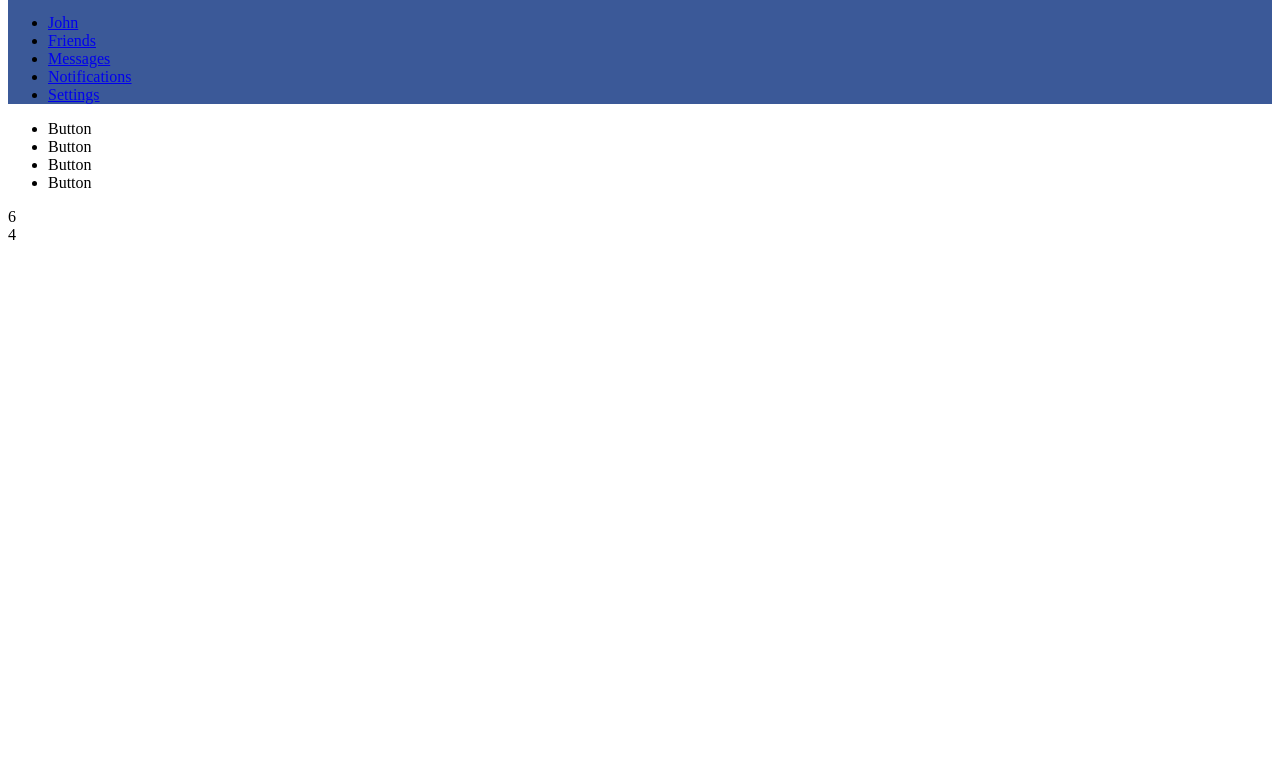
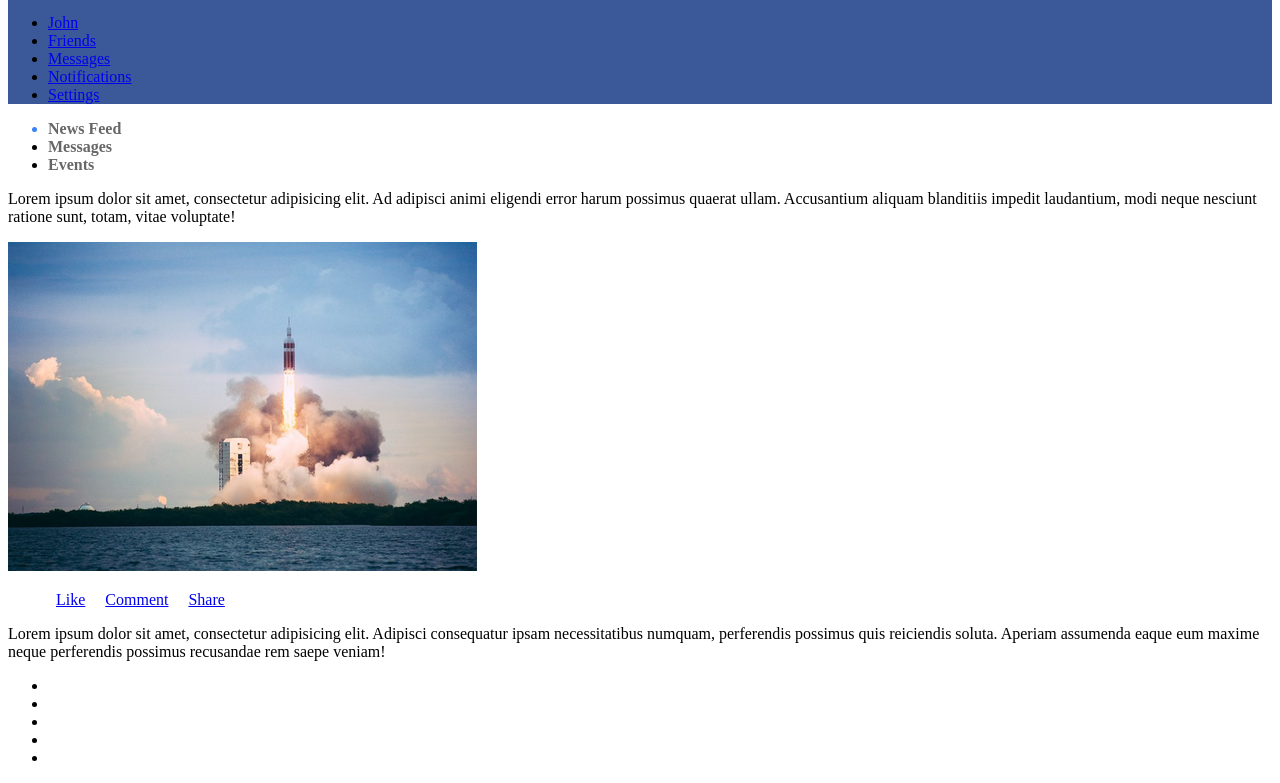
Before and after one commit to thingslab/fb-materialized, a website: page index.html in a window 1280 px wide. Shown: the part 28-811 px from the top of the page. Drawn offline with nearby package versions, Linux system fonts and the light colour scheme.

Commit message:
news feed going up

```diff
--- a/assets/css/style.css
+++ b/assets/css/style.css
@@ -5,3 +5,32 @@
 .content {
     margin-top: 0.3em;
 }
+
+.left-nav > li > a{
+    font-weight: bold;
+    text-transform: capitalize !important;
+    color: #676767;
+}
+
+.active {
+    color: #3D81F7;
+}
+
+.btn-large:hover {
+    background-color: transparent;
+
+}
+
+.fb-fab, .fb-fab:hover { background-color: #4186F5; }
+
+.fixed-action-btn {
+    bottom: 45px;
+    right: 24px;
+}
+
+.likable { list-style-type: none }
+
+.likable >li {
+    display: inline;
+    padding: 0 8px;
+}
--- a/index.html
+++ b/index.html
@@ -19,19 +19,54 @@
         </div>
     </nav>
 
+    <div class="fixed-action-btn">
+        <a class=" btn-floating btn-large waves-effect waves-light fb-fab">
+            <i class="mdi-content-add large"></i>
+        </a>
+    </div>
+
     <div class="content row">
         <div class="col l2">
-            <ul class="">
-                <li><a class="btn-flat">Button</a></li>
-                <li><a class="btn-flat">Button</a></li>
-                <li><a class="btn-flat">Button</a></li>
-                <li><a class="btn-flat">Button</a></li>
+            <ul class="left-nav">
+                <li class="active"><a class="btn-large btn-flat"><i class="mdi-av-my-library-books left"></i>News Feed</a></li>
+                <li><a class="btn-large btn-flat"><i class="mdi-communication-messenger left"></i>Messages</a></li>
+                <li><a class="btn-large btn-flat"><i class="mdi-action-event left"></i>Events</a></li>
             </ul>
         </div>
 
-        <div class="col l6">6</div>
+        <div class="col l6">
+            <div class="card">
+                <div class="card-content">
+                    <p>Lorem ipsum dolor sit amet, consectetur adipisicing elit. Ad adipisci animi eligendi error harum possimus quaerat ullam. Accusantium aliquam blanditiis impedit laudantium, modi neque nesciunt ratione sunt, totam, vitae voluptate!</p>
+                    <div class="card-image">
+                        <img src="assets/img/img1.png">
+                    </div>
+                    <ul class="likable">
+                        <li><a href="#"><i class="mdi-action-thumb-up"></i> Like</a></li>
+                        <li><a href="#"><i class="mdi-communication-comment"></i> Comment</a></li>
+                        <li><a href="#"><i class="mdi-social-share"></i> Share</a></li>
+                    </ul>
+                </div>
+            </div>
+        </div>
 
-        <div class="col l4">4</div>
+        <div class="col l3">
+            <div class="card">
+                <div class="card-content">
+                    Lorem ipsum dolor sit amet, consectetur adipisicing elit. Adipisci consequatur ipsam necessitatibus numquam, perferendis possimus quis reiciendis soluta. Aperiam assumenda eaque eum maxime neque perferendis possimus recusandae rem saepe veniam!
+                </div>
+            </div>
+        </div>
+
+        <div class="col l1">
+            <ul>
+                <li></li>
+                <li></li>
+                <li></li>
+                <li></li>
+                <li></li>
+            </ul>
+        </div>
     </div>
 
 <script src="bower_components/jquery/dist/jquery.min.js"></script>
```
Also changed, not shown: assets/img/img1.png (added), 1 other file.
